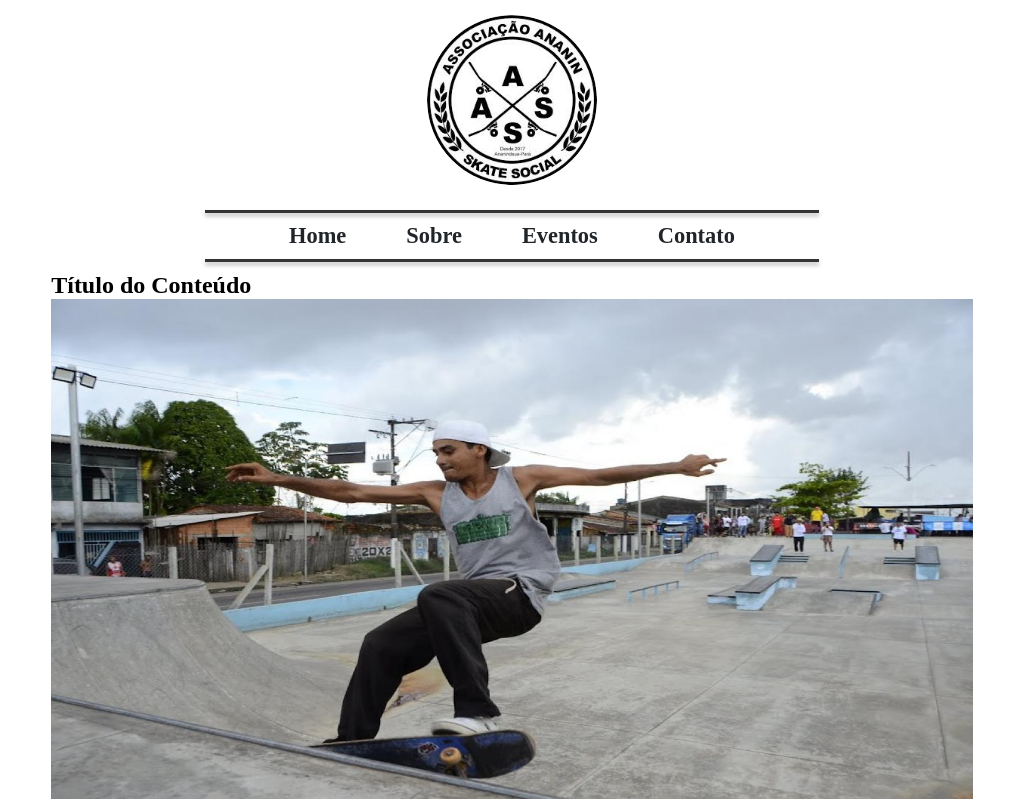
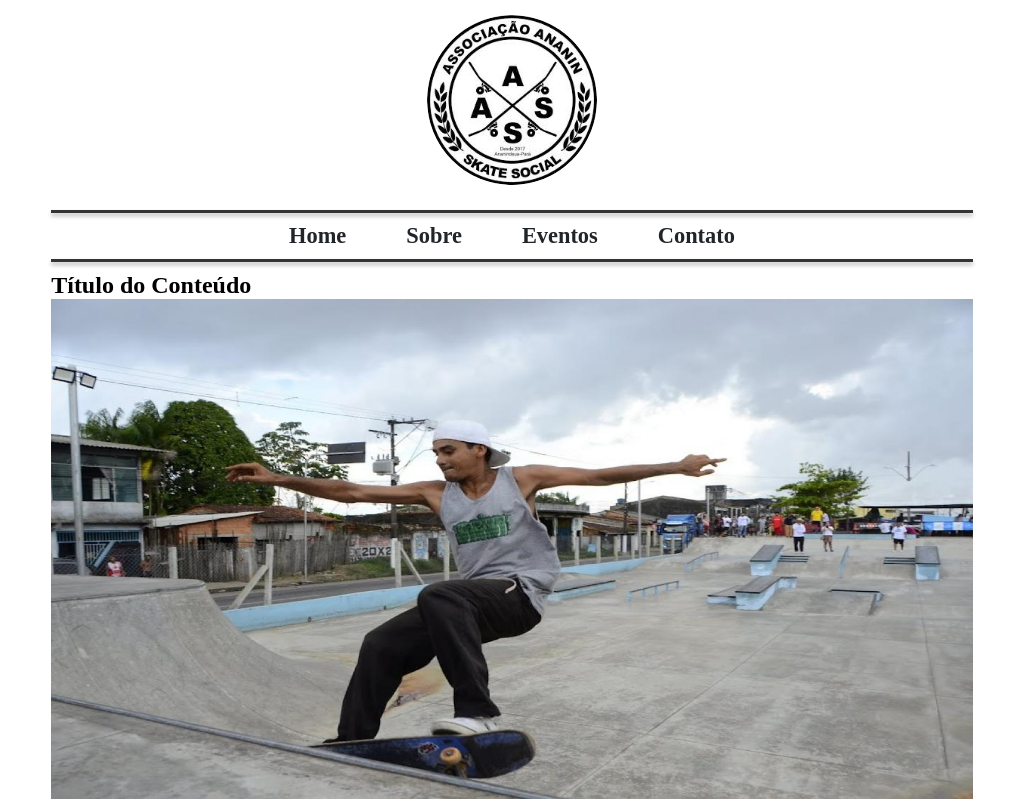
Before and after one commit to HeyEriic/ananin-skate-web-page, a React (Vite) app: page / in a window 1024 px wide. Shown: the top 801 px of the page. Built offline with nearby package versions, Linux system fonts and the light colour scheme; a web font is replaced by a local one.

Commit message:
(refactor | style): modify Navbar component

```diff
--- a/src/components/Navbar/index.jsx
+++ b/src/components/Navbar/index.jsx
@@ -1,9 +1,11 @@
+import { RxHamburgerMenu } from "react-icons/rx";
+
 import "./style.css";
 
 export default function Navbar() {
   return (
     <div id="nav-container">
-      <hr id="line-nav"/>
+      <hr id="line-nav" />
       <ul id="nav-list">
         <li className="nav-item">
           <a className="nav-link" href="#">
@@ -27,7 +29,9 @@ export default function Navbar() {
         </li>
       </ul>
       <div className="dropdown" id="dropdown">
-        <button className="dropbtn">Menu</button>
+        <button className="dropbtn">
+          <RxHamburgerMenu className="hamburguerBtn"/> Menu
+        </button>
         <div className="dropdown-content">
           <a href="#">Home</a>
           <a href="#">Sobre</a>
@@ -35,7 +39,7 @@ export default function Navbar() {
           <a href="#">Contato</a>
         </div>
       </div>
-      <hr id="line-nav"/>
+      <hr id="line-nav" />
     </div>
   );
 }
--- a/src/components/Navbar/style.css
+++ b/src/components/Navbar/style.css
@@ -47,14 +47,21 @@
   }
 
   .dropbtn {
+    align-items: center;
     background-color: #fff;
     border: none;
     color: #333;
     cursor: pointer;
+    display: flex;
     font-size: 1.3rem;
     font-weight: bold;
     padding: 10px;
     width: 100vw;
+  }
+
+  .hamburguerBtn {
+    margin: 0 10px 0 20px;
+    font-weight: bold;
   }
 
   .dropdown-content {
@@ -93,3 +100,22 @@
     background-color: #f2f2f2;
   }
 }
+
+
+@media screen and (min-width: 769px) and (max-width: 1024px) {
+  .dropdown {
+    display: none;
+  }
+
+  #line-nav {
+    border: none;
+    border-top: 3px solid #333;
+    box-shadow: 0 3px 4px rgba(0, 0, 0, 0.3);
+    margin: 10px auto;
+    width: 90%;
+  }
+
+  .dropdown-content a:hover {
+    background-color: #f2f2f2;
+  }
+}
```
